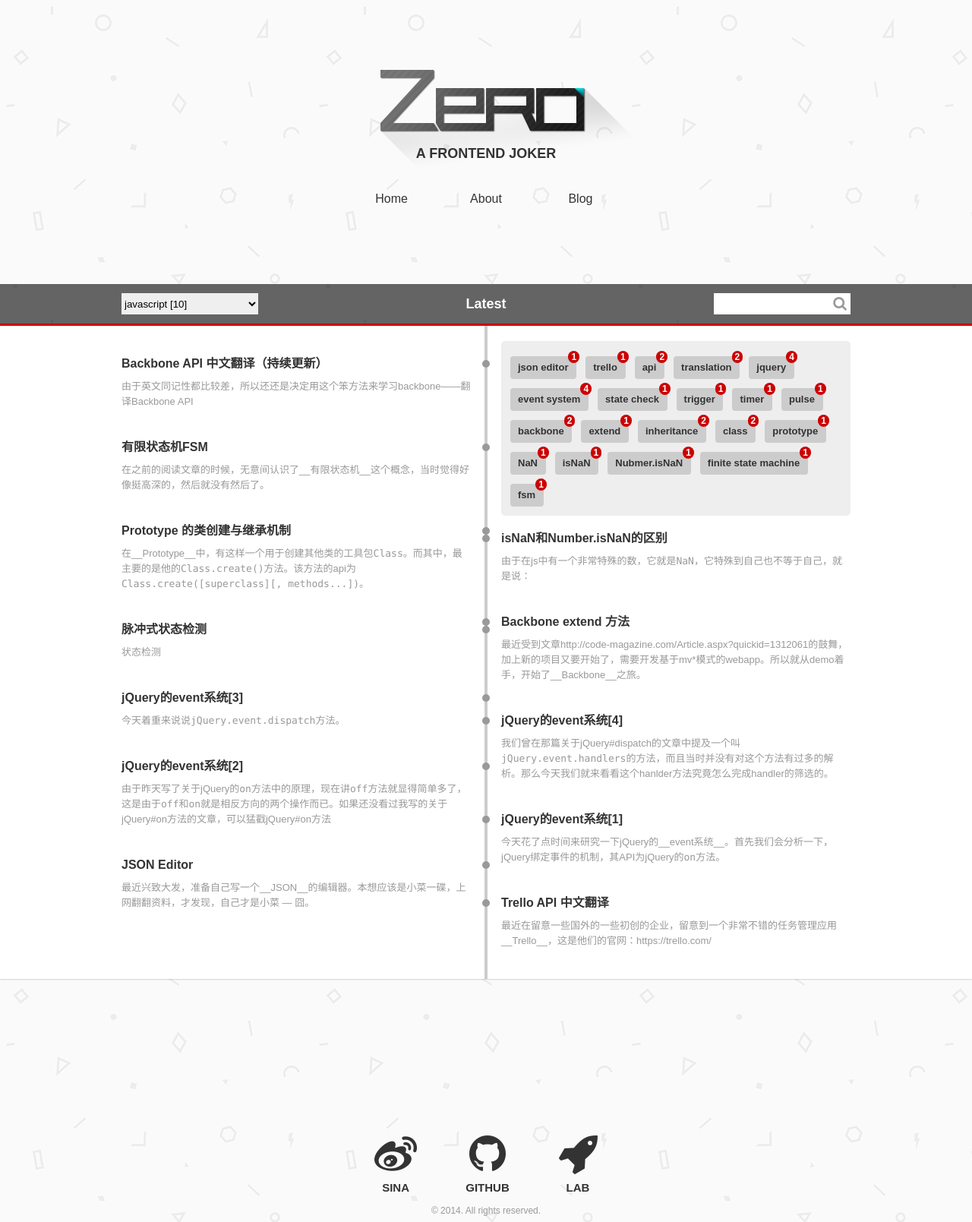
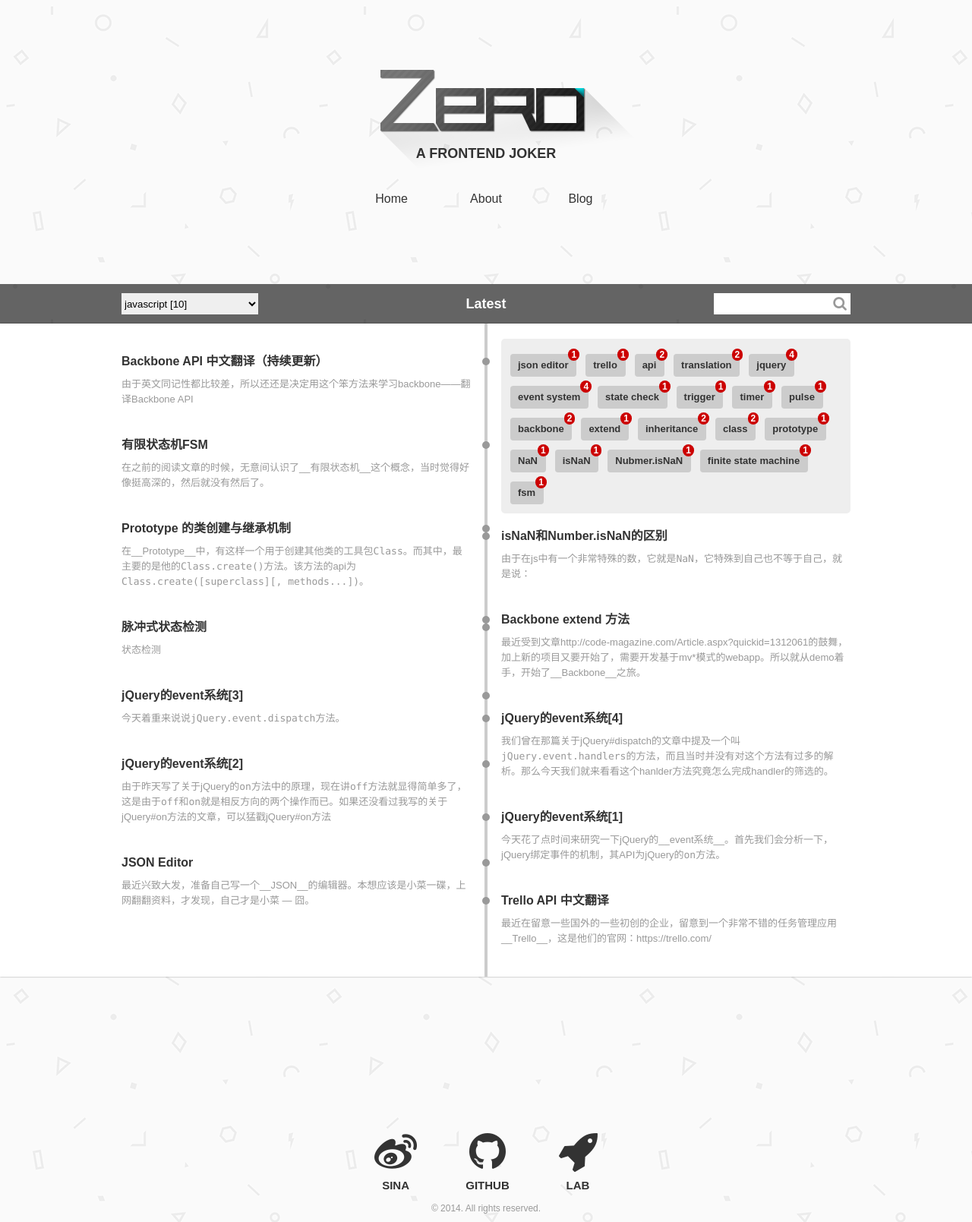
Before and after one commit to lizzz0523/lizzz0523.github.io, a Jekyll site: the page built from blog.html, in a window 1280 px wide. Shown: the whole page at 76% size. Built offline with Jekyll 4.4.1, drawn with Linux system fonts in a browser that asks for light colours; nearby versions of some CDN libraries; Markdown is read by kramdown in place of the engine named in the settings; comment, search, counter and statistics services are not loaded.

Commit message:
update style

```diff
--- a/css/zero.css
+++ b/css/zero.css
@@ -52,6 +52,7 @@
     top: 0;
     left: 0;
     right: 0;
+    z-index: 10;
 }
 
 .canvas {
@@ -322,9 +323,7 @@
 
 .toolbar {
     position: relative;
-    z-index: 10;
     padding: 12px 0;
-    border-bottom: 3px solid #c00;
     background-color: rgba(0, 0, 0, 0.6);
     color: white;
 }
```
